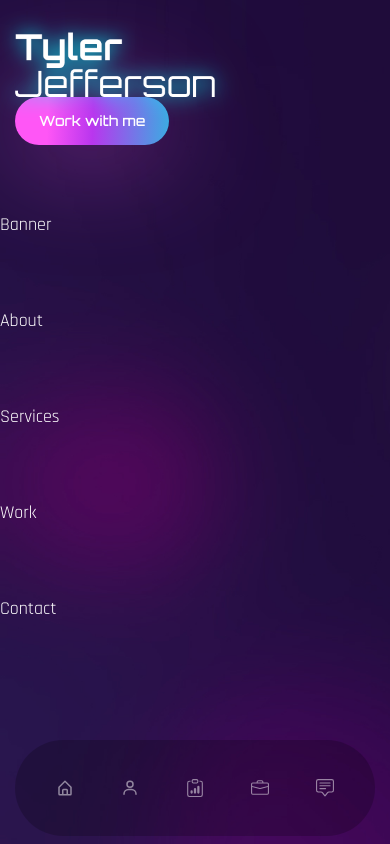
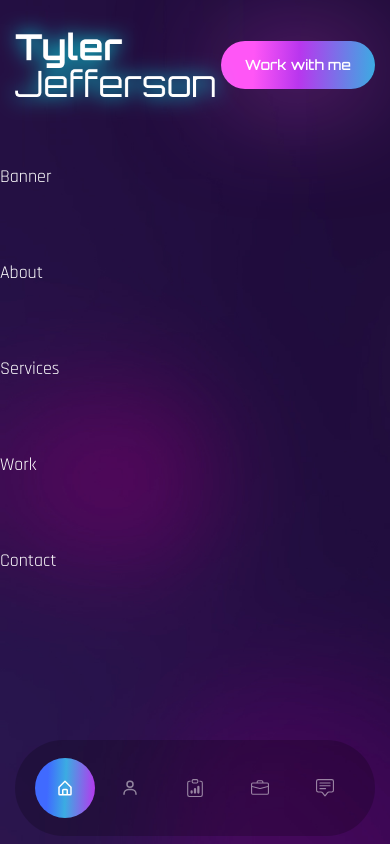
Before and after one commit to TylerRJefferson/portfolio-tyjeffersondev, a React (Create React App) app: page / in a window 390 px wide. Shown: the top 844 px of the page. Built offline with nearby package versions, Linux system fonts and the light colour scheme; a web font is replaced by a local one.

Commit message:
button responsive on different screens and home nav shows header

```diff
--- a/src/components/Header.js
+++ b/src/components/Header.js
@@ -6,7 +6,7 @@ const Header = () => {
   return (
     <header className='py-8'>
       <div className='container mx-auto'>
-        <div>
+        <div className='flex justify-between items-center'>
           <a href="#">
             <img src={Logo} alt="Tyler Jefferson" />
           </a>
--- a/src/components/Nav.js
+++ b/src/components/Nav.js
@@ -15,6 +15,7 @@ const Nav = () => {
             activeClass='active'
             smooth={true}
             spy={true}
+            offset={-200}
             className='cursor-pointer w-[60px] h-[60px] flex items-center justify-center'>
             <BiHomeAlt />
           </Link>
```
